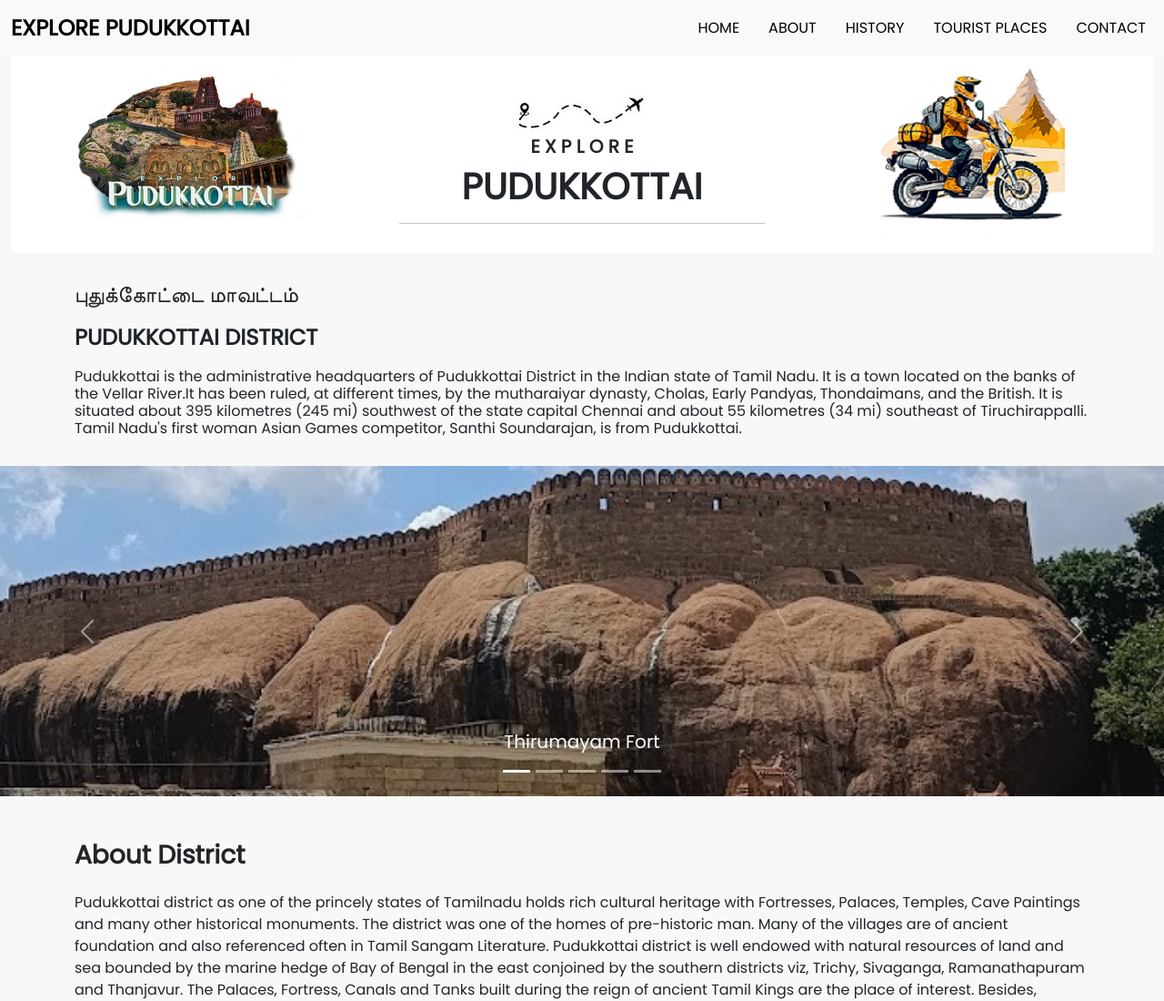
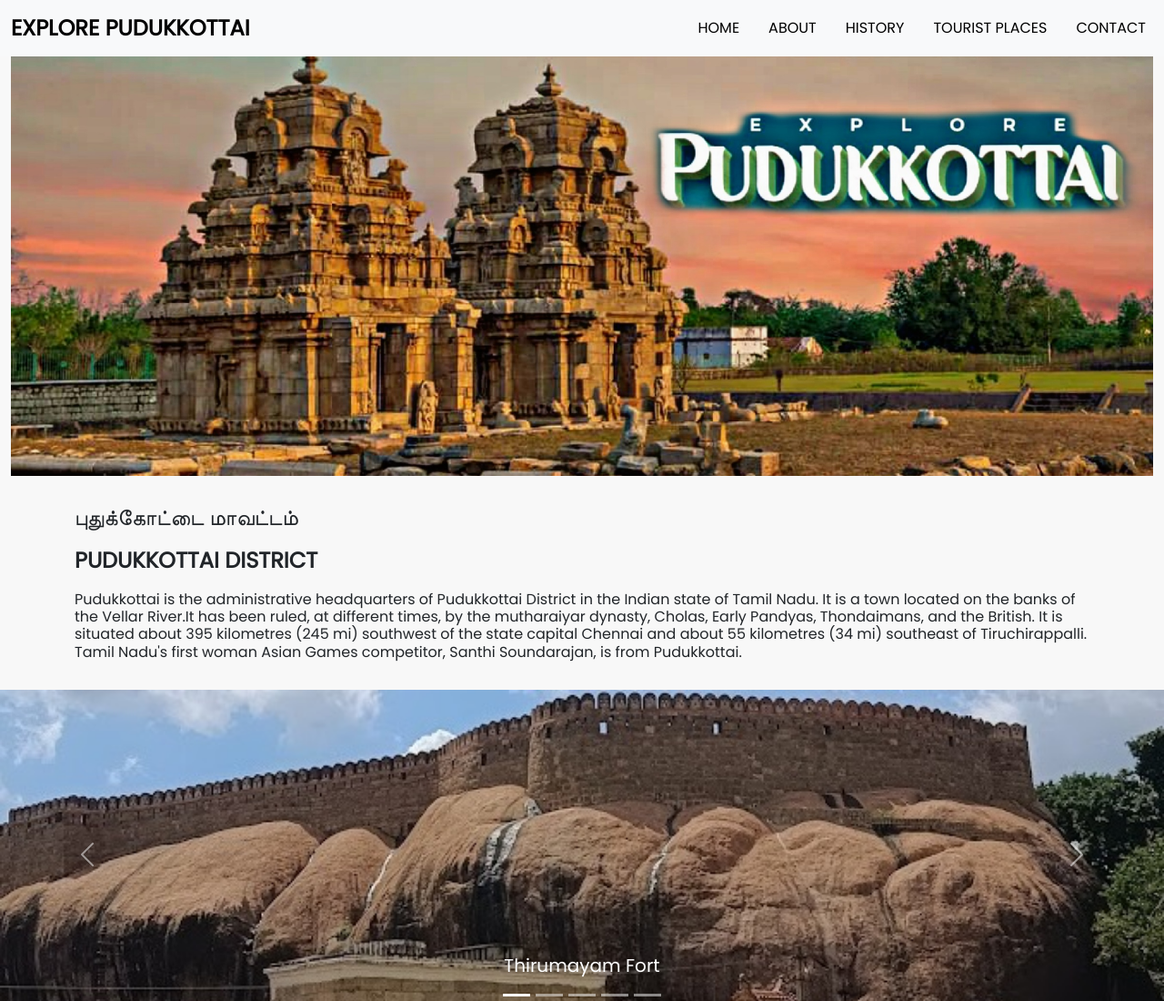
Before and after one commit to karthiekeyan/BootStrap_Project1_Tourismwebsite, a plain HTML site: page index.html in a window 1280 px wide. Shown: the top 1100 px of the page at 91% size. Drawn offline with nearby package versions, Linux system fonts and the light colour scheme.

Commit message:
change the code

```diff
--- a/index.html
+++ b/index.html
@@ -48,18 +48,7 @@
       <div class="container-fluid ">
       <div class=" bg-white  pt-5">
         <div class="row">
-          <div class="col-md-4 text-center ">
-           <img src="/background/coverimg1.jpeg">
-         </div>
-          <div class="col-md-4 text-center mt-5">
-            <img src="/background/coverimg2.jpg">
-            <h5 class="heading-one">E X P L O R E</h5>
-            <h1 class="heading-two">PUDUKKOTTAI</h1>
-            <hr>
-          </div>
-          <div class="col-md-4 text-center " >
-           <img src="/background/coverimg3.png">
-          </div>
+          <img src="/background/-1_orig.jpeg">
         </div>
       </div>
     </div>
--- a/style.css
+++ b/style.css
@@ -6,6 +6,8 @@
 body{
   background-color: rgb(248, 248, 248)  ;
 }
+
+
 
 
 .navbar-brand{
```
Also changed, not shown: background/-1_orig.jpeg (added).
